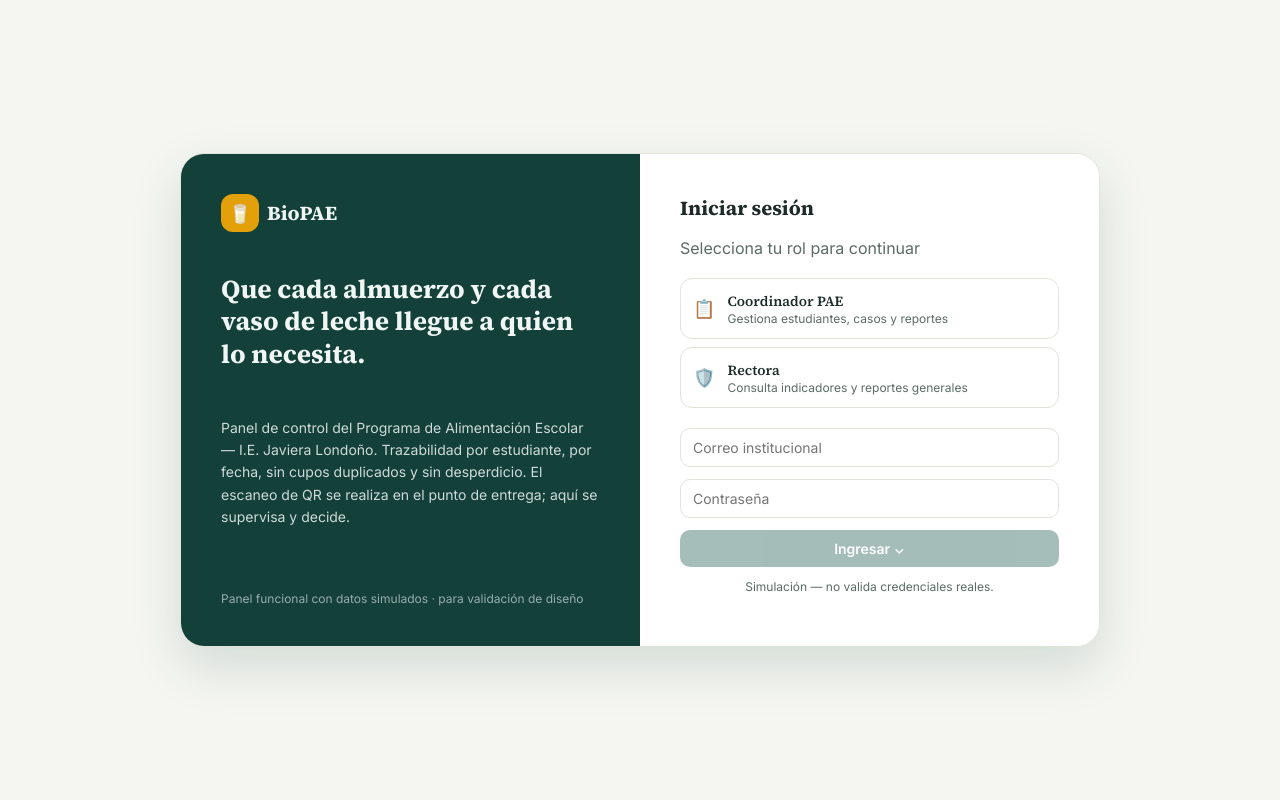
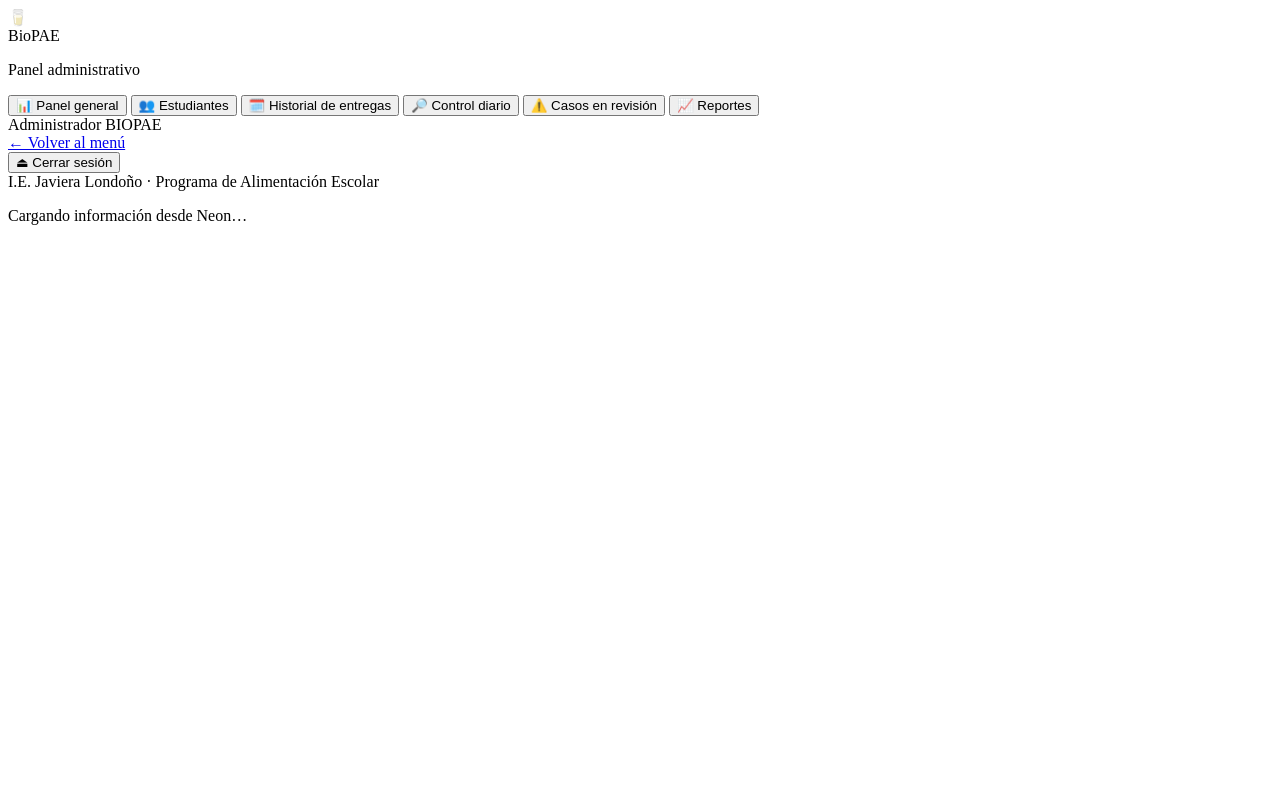
Before and after one commit to rojas43st-lang/Panel-administrativo-BIOPAE, a FastAPI app: page / in a window 1280 px wide. Run offline with FastAPI, Linux system fonts and the light colour scheme.

Commit message:
Update index.html

```diff
--- a/templates/index.html
+++ b/templates/index.html
@@ -1,91 +1,81 @@
+{% if fragmento %}
+{% if seccion == 'dashboard' %}
+<div class="page-header"><h1>Panel general</h1><p>Indicadores calculados con los registros reales de BIOPAE.</p></div>
+<div class="info-banner">Los datos de este panel se consultan directamente desde PostgreSQL en Neon. Las cifras reflejan entregas registradas; no son datos simulados.</div>
+<div class="grid grid-4 admin-kpis">
+  <div class="kpi-card"><div class="kpi-label">Estudiantes activos</div><div class="kpi-value">{{ estudiantes_activos }}</div><div class="kpi-foot">Registrados en BIOPAE</div></div>
+  <div class="kpi-card"><div class="kpi-label">Entregas de hoy</div><div class="kpi-value">{{ entregas_hoy }}</div><div class="kpi-foot">Con estado entregado</div></div>
+  <div class="kpi-card"><div class="kpi-label">Vasos de leche hoy</div><div class="kpi-value">{{ vasos_hoy }}</div><div class="kpi-foot">Registros del día</div></div>
+  <div class="kpi-card"><div class="kpi-label">Almuerzos hoy</div><div class="kpi-value">{{ almuerzos_hoy }}</div><div class="kpi-foot">Registros del día</div></div>
+</div>
+<div class="admin-panel-card"><h2>Disponibilidad de alimentos</h2><div class="table-wrap"><table><thead><tr><th>Alimento</th><th>Unidades disponibles</th><th>Estado</th></tr></thead><tbody>{% for a in alimentos %}<tr><td>{{ '🥛 ' if a[0] == 1 else '🍽️ ' }}{{ a[1] }}</td><td>{{ a[2] }}</td><td><span class="badge {{ 'badge-activo' if a[3] else 'badge-suspendido' }}">{{ 'Activo' if a[3] else 'Inactivo' }}</span></td></tr>{% else %}<tr><td colspan="3">No se encontraron alimentos con ID 1 y 2.</td></tr>{% endfor %}</tbody></table></div></div>
+{% elif seccion == 'estudiantes' %}
+<div class="page-header"><h1>Estudiantes</h1><p>Consulta de estudiantes registrados en la base de datos.</p></div>
+<form class="admin-filter" hx-get="/admin/seccion/estudiantes" hx-target="#page-content" hx-swap="innerHTML"><input type="search" name="busqueda" value="{{ busqueda }}" placeholder="Buscar por nombre, apellido o ID"><button class="btn btn-primary" type="submit">Buscar</button><button class="btn btn-ghost" type="button" hx-get="/admin/seccion/estudiantes" hx-target="#page-content">Limpiar</button></form>
+<div class="admin-panel-card"><div class="table-wrap"><table><thead><tr><th>ID</th><th>Nombre</th><th>Apellido</th><th>Estado</th></tr></thead><tbody>{% for e in estudiantes %}<tr><td>{{ e[0] }}</td><td>{{ e[1] }}</td><td>{{ e[2] }}</td><td><span class="badge {{ 'badge-activo' if e[3] else 'badge-suspendido' }}">{{ 'Activo' if e[3] else 'Inactivo' }}</span></td></tr>{% else %}<tr><td colspan="4">No hay estudiantes que coincidan con la búsqueda.</td></tr>{% endfor %}</tbody></table></div></div>
+{% elif seccion == 'historial' or seccion == 'control' %}
+<div class="page-header"><h1>{{ 'Historial de entregas' if seccion == 'historial' else 'Control diario' }}</h1><p>{{ 'Consulta las entregas registradas por fecha.' if seccion == 'historial' else 'Revisa las entregas que el escáner registró para el día seleccionado.' }}</p></div>
+<form class="admin-filter" hx-get="/admin/seccion/{{ seccion }}" hx-target="#page-content" hx-swap="innerHTML"><label for="fecha-admin">Fecha</label><input id="fecha-admin" type="date" name="fecha" value="{{ fecha }}" required><button class="btn btn-primary" type="submit">Consultar</button></form>
+<div class="admin-panel-card"><p class="muted">Registros encontrados: <strong>{{ entregas|length }}</strong> (máximo 1.000 por consulta).</p><div class="table-wrap"><table><thead><tr><th>ID</th><th>Estudiante</th><th>Alimento</th><th>Fecha</th><th>Hora</th><th>Estado</th><th>Observación</th></tr></thead><tbody>{% for e in entregas %}<tr><td>{{ e[0] }}</td><td>{{ e[2] }} {{ e[3] }} <span class="muted">(#{{ e[1] }})</span></td><td>{{ e[5] }}</td><td>{{ e[6] }}</td><td>{{ e[7] or '—' }}</td><td><span class="badge {{ 'badge-activo' if e[8] == 'entregado' else 'badge-suspendido' }}">{{ e[8] or 'Sin estado' }}</span></td><td>{{ e[9] or '—' }}</td></tr>{% else %}<tr><td colspan="7">No hay entregas registradas para esta fecha.</td></tr>{% endfor %}</tbody></table></div></div>
+{% elif seccion == 'casos' %}
+<div class="page-header"><h1>Casos en revisión</h1><p>Seguimiento de novedades e incidencias del PAE.</p></div>
+<div class="info-banner">Esta sección todavía no puede mostrar casos reales: la estructura actual de la base de datos no incluye una tabla de casos o incidencias. No se muestran datos ficticios.</div>
+<div class="admin-panel-card"><h2>Qué falta para habilitarla</h2><p>Definir qué debe registrar un caso (estudiante, motivo, fecha, estado y decisión) y crear la tabla correspondiente antes de activar el seguimiento.</p></div>
+{% elif seccion == 'reportes' %}
+<div class="page-header"><h1>Reportes</h1><p>Resumen de entregas por fecha y alimento, usando registros reales.</p></div>
+<form class="admin-filter" hx-get="/admin/seccion/reportes" hx-target="#page-content" hx-swap="innerHTML"><label for="fecha-reporte">Ver detalle del día</label><input id="fecha-reporte" type="date" name="fecha" value="{{ fecha }}"><button class="btn btn-primary" type="submit">Consultar</button></form>
+<div class="admin-panel-card"><h2>Actividad de los últimos 14 días</h2><div class="table-wrap"><table><thead><tr><th>Fecha</th><th>Alimento</th><th>Total entregado</th></tr></thead><tbody>{% for r in resumen_reportes %}<tr><td>{{ r[0] }}</td><td>{{ r[1] }}</td><td>{{ r[2] }}</td></tr>{% else %}<tr><td colspan="3">No hay entregas registradas en el período.</td></tr>{% endfor %}</tbody></table></div></div>
+<div class="admin-panel-card"><h2>Detalle del {{ fecha }}</h2><div class="table-wrap"><table><thead><tr><th>Estudiante</th><th>Alimento</th><th>Hora</th><th>Estado</th></tr></thead><tbody>{% for e in entregas %}<tr><td>{{ e[2] }} {{ e[3] }}</td><td>{{ e[5] }}</td><td>{{ e[7] or '—' }}</td><td>{{ e[8] or 'Sin estado' }}</td></tr>{% else %}<tr><td colspan="4">No hay entregas para esta fecha.</td></tr>{% endfor %}</tbody></table></div></div>
+{% endif %}
+
+{% else %}
 <!DOCTYPE html>
 <html lang="es">
 <head>
-<meta charset="UTF-8" />
-<meta name="viewport" content="width=device-width, initial-scale=1.0" />
-<title>BioPAE — Panel Administrativo PAE</title>
+  <meta charset="UTF-8"><meta name="viewport" content="width=device-width, initial-scale=1.0">
+  <title>BioPAE — Panel administrativo</title>
   <link rel="preconnect" href="https://fonts.googleapis.com">
   <link href="https://fonts.googleapis.com/css2?family=Source+Serif+4:wght@600;700&family=Inter:wght@400;500;600;700&display=swap" rel="stylesheet">
-<link rel="stylesheet" href="/static/css/styles.css" />
-<script src="https://cdn.jsdelivr.net/npm/chart.js@4.4.4/dist/chart.umd.min.js"></script>
+  <link rel="stylesheet" href="/static/css/admin-panel.css">
+  <link rel="stylesheet" href="/static/css/admin-integrado.css">
+  <script src="https://unpkg.com/htmx.org@2.0.4"></script>
 </head>
-<body>
-
-  <!-- ===================== VISTA: LOGIN ===================== -->
-  <div id="view-login" class="login-screen">
-    <div class="login-card">
-      <div class="login-left">
-        <div class="brand">
-          <div class="brand-icon">🥛</div>
-          <span>BioPAE</span>
-        </div>
-        <h1>Que cada almuerzo y cada vaso de leche llegue a quien lo necesita.</h1>
-        <p>Panel de control del Programa de Alimentación Escolar — I.E. Javiera Londoño.
-        Trazabilidad por estudiante, por fecha, sin cupos duplicados y sin desperdicio.
-        El escaneo de QR se realiza en el punto de entrega; aquí se supervisa y decide.</p>
-        <div class="login-footnote">Panel funcional con datos simulados · para validación de diseño</div>
-      </div>
-      <div class="login-right">
-        <h2>Iniciar sesión</h2>
-        <p class="muted">Selecciona tu rol para continuar</p>
-
-        <div id="rol-options" class="rol-options">
-          <button class="rol-option" data-rol="coordinador">
-            <span class="rol-icon">📋</span>
-            <span>
-              <span class="rol-title">Coordinador PAE</span>
-              <span class="rol-desc">Gestiona estudiantes, casos y reportes</span>
-            </span>
-          </button>
-          <button class="rol-option" data-rol="rectora">
-            <span class="rol-icon">🛡️</span>
-            <span>
-              <span class="rol-title">Rectora</span>
-              <span class="rol-desc">Consulta indicadores y reportes generales</span>
-            </span>
-          </button>
-        </div>
-
-        <input id="login-usuario" type="text" placeholder="Correo institucional" />
-        <input id="login-clave" type="password" placeholder="Contraseña" />
-
-        <button id="btn-login" class="btn btn-primary btn-block" disabled>Ingresar ⌄</button>
-        <p class="login-disclaimer">Simulación — no valida credenciales reales.</p>
-      </div>
-    </div>
-  </div>
-
-  <!-- ===================== SHELL PRINCIPAL ===================== -->
-  <div id="view-app" class="app-shell hidden">
+<body class="admin-body">
+<div class="app-shell admin-shell">
   <aside class="sidebar">
-      <div class="brand brand-sidebar">
-        <div class="brand-icon">🥛</div>
-        <span>BioPAE</span>
-      </div>
-      <nav id="nav-menu" class="nav-menu">
-        <button class="nav-item" data-page="dashboard">📊 Panel general</button>
-        <button class="nav-item" data-page="estudiantes">👥 Estudiantes</button>
-        <button class="nav-item" data-page="historial">🗓️ Historial de entregas</button>
-        <button class="nav-item" data-page="control">🔎 Control diario</button>
-        <button class="nav-item" data-page="casos">⚠️ Casos en revisión</button>
-        <button class="nav-item" data-page="reportes">📈 Reportes</button>
+    <div class="brand brand-sidebar"><div class="brand-icon">🥛</div><span>BioPAE</span></div>
+    <p class="admin-side-caption">Panel administrativo</p>
+    <nav class="nav-menu" aria-label="Secciones del panel">
+      <button class="nav-item active" hx-get="/admin/seccion/dashboard" hx-target="#page-content" hx-swap="innerHTML">📊 Panel general</button>
+      <button class="nav-item" hx-get="/admin/seccion/estudiantes" hx-target="#page-content" hx-swap="innerHTML">👥 Estudiantes</button>
+      <button class="nav-item" hx-get="/admin/seccion/historial" hx-target="#page-content" hx-swap="innerHTML">🗓️ Historial de entregas</button>
+      <button class="nav-item" hx-get="/admin/seccion/control" hx-target="#page-content" hx-swap="innerHTML">🔎 Control diario</button>
+      <button class="nav-item" hx-get="/admin/seccion/casos" hx-target="#page-content" hx-swap="innerHTML">⚠️ Casos en revisión</button>
+      <button class="nav-item" hx-get="/admin/seccion/reportes" hx-target="#page-content" hx-swap="innerHTML">📈 Reportes</button>
     </nav>
     <div class="sidebar-footer">
-        <div id="sidebar-rol" class="sidebar-rol"></div>
-        <div id="sidebar-usuario" class="sidebar-usuario"></div>
-        <button id="btn-logout" class="btn-logout">⏏ Cerrar sesión</button>
+      <div class="sidebar-rol">Administrador BIOPAE</div>
+      <div class="sidebar-usuario">{{ usuario }}</div>
+      <a class="admin-back" href="/menu">← Volver al menú</a>
+      <form method="post" action="/logout"><button class="btn-logout" type="submit">⏏ Cerrar sesión</button></form>
     </div>
   </aside>
-
   <main class="main-area">
-      <div class="topbar">
-        <div class="muted">I.E. Javiera Londoño · Programa de Alimentación Escolar</div>
-        <div id="topbar-fecha" class="topbar-fecha"></div>
+    <div class="topbar"><div class="muted">I.E. Javiera Londoño · Programa de Alimentación Escolar</div><div class="topbar-fecha">{{ hoy }}</div></div>
+    <div id="page-content" class="page-content" hx-get="/admin/seccion/dashboard" hx-trigger="load" hx-swap="innerHTML">
+      <p class="muted">Cargando información desde Neon…</p>
     </div>
-      <div id="page-content" class="page-content"></div>
   </main>
 </div>
-
-<script src="/static/js/app.js"></script>
+<script>
+  document.body.addEventListener('htmx:beforeRequest', function (event) {
+    const source = event.detail.elt;
+    if (source && source.classList && source.classList.contains('nav-item')) {
+      document.querySelectorAll('.nav-item').forEach((item) => item.classList.toggle('active', item === source));
+    }
+  });
+</script>
 </body>
 </html>
+
+{% endif %}
```
Lines whose indentation alone changed are shown as unchanged.
